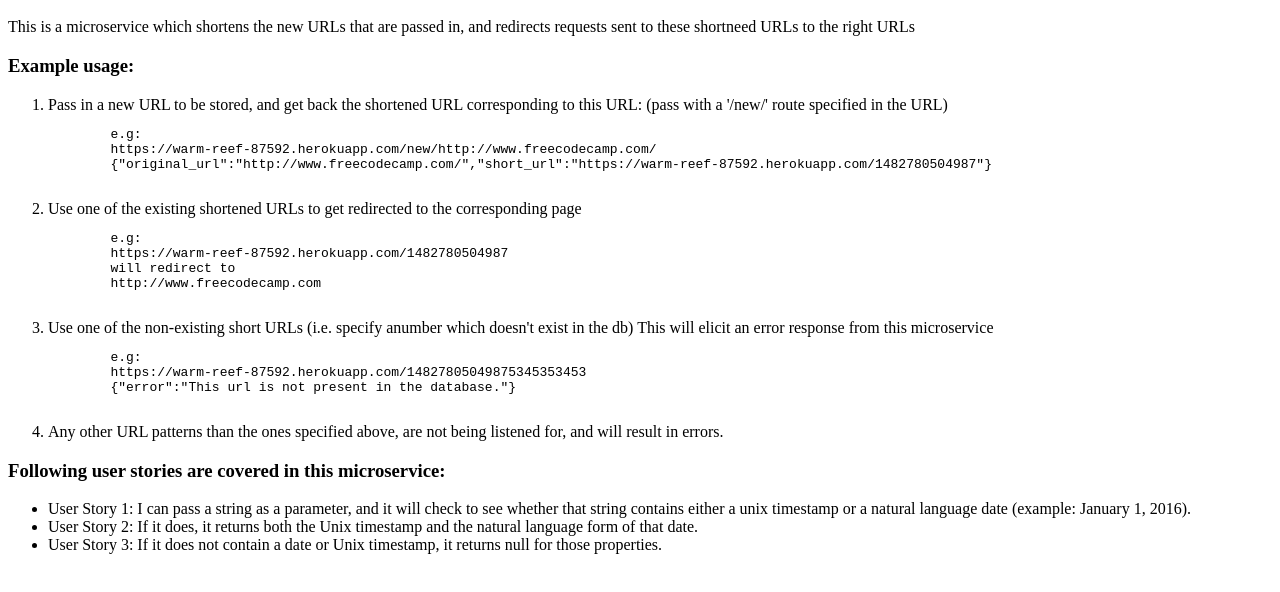
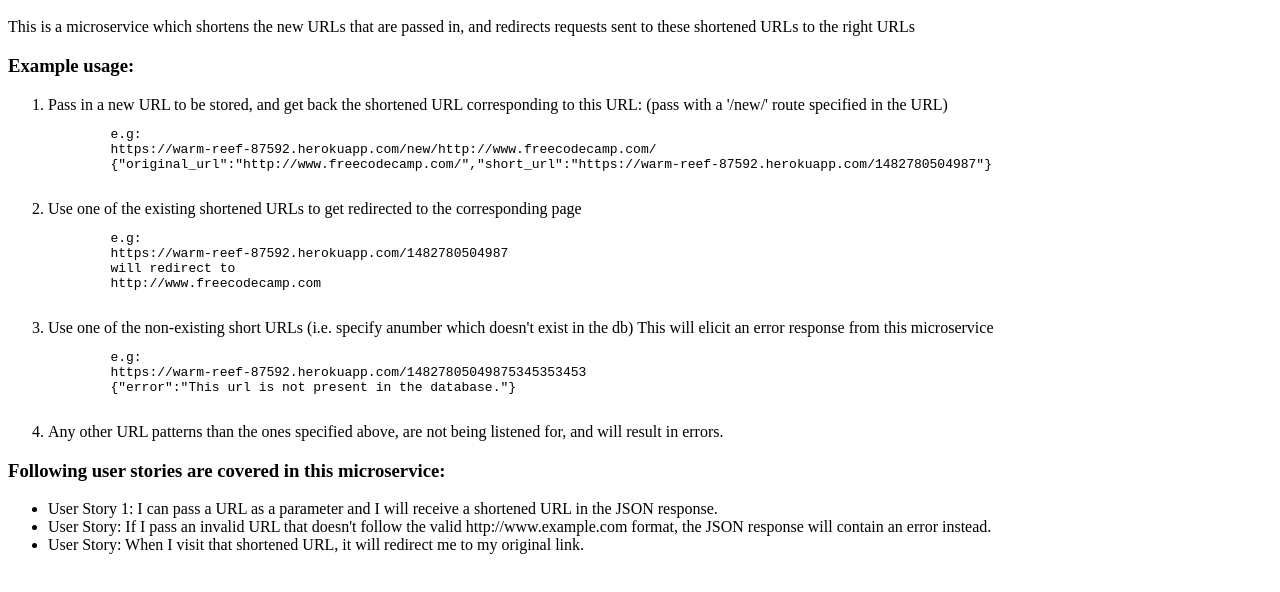
Before and after one commit to srini5/url-shortener, a website: page index.html in a window 1280 px wide. Shown: the part 48-640 px from the top of the page. Drawn offline with Linux system fonts and the light colour scheme.

Commit message:
index.html

```diff
--- a/index.html
+++ b/index.html
@@ -6,7 +6,7 @@
     <h1>Welcome to my 'URL shortener MS' page</h1>
 
 
-<p>This is a microservice which shortens the new URLs that are passed in, and redirects requests sent to these shortneed URLs to the right URLs </p>
+<p>This is a microservice which shortens the new URLs that are passed in, and redirects requests sent to these shortened URLs to the right URLs </p>
 
 <h3>
 Example usage:</h3>
@@ -52,13 +52,11 @@ Following user stories are covered in this microservice:
 <p>
 <ul>
     <li>
-User Story 1: I can pass a string as a parameter, and it will check to see whether that string contains either a unix timestamp or a natural language date (example: January 1, 2016).
-    </li>
-    <li>
-User Story 2: If it does, it returns both the Unix timestamp and the natural language form of that date.
-    </li>
-    <li>
-User Story 3: If it does not contain a date or Unix timestamp, it returns null for those properties.
+User Story 1: I can pass a URL as a parameter and I will receive a shortened URL in the JSON response.
+    </li><li>
+User Story: If I pass an invalid URL that doesn't follow the valid http://www.example.com format, the JSON response will contain an error instead.
+    </li><li>
+User Story: When I visit that shortened URL, it will redirect me to my original link.
     </li>
 </ul>
 </p>
```
